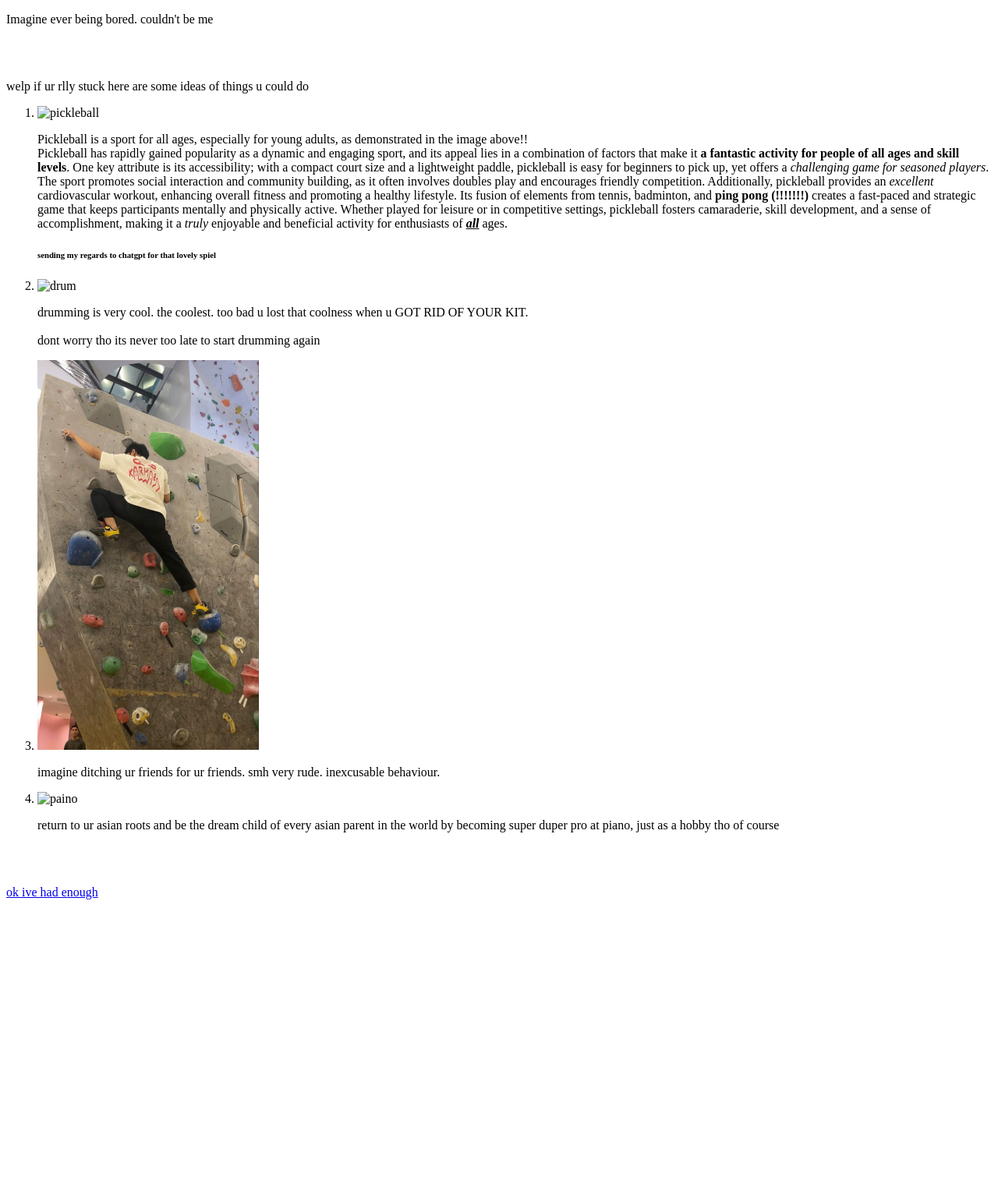
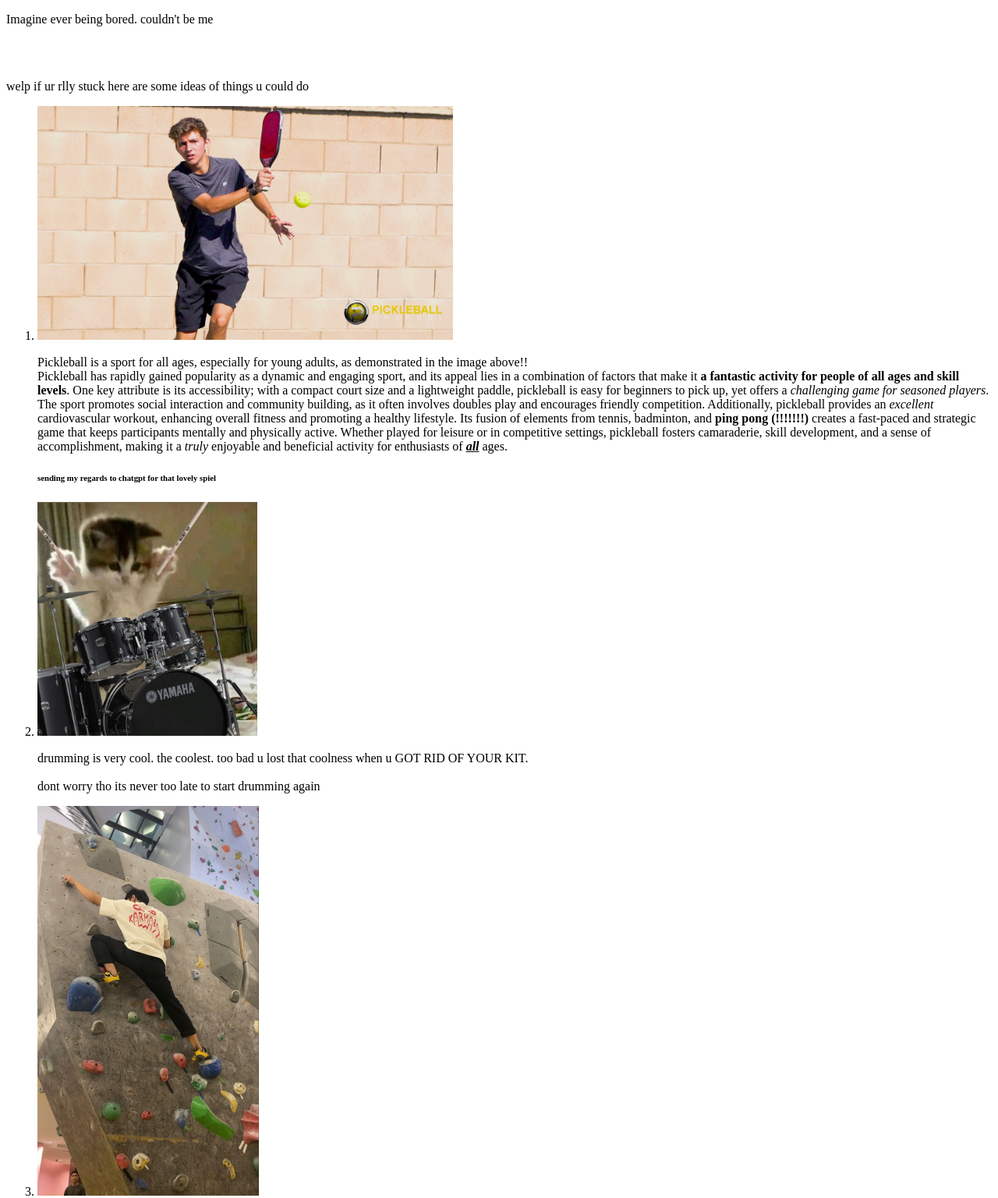
Before and after one commit to julie-yang/ripoff-therapy, a plain HTML site: page bored.html in a window 1280 px wide. Shown: the top 1537 px of the page at 78% size. Before the commit the page ends 1170 px from the top, so only its background shows below. Drawn offline with Linux system fonts and the light colour scheme.

Commit message:
Update bored.html

```diff
--- a/bored.html
+++ b/bored.html
@@ -13,7 +13,7 @@
 <ol>
 <li>
 <section>
-<img src="pball.jpg" alt="pickleball" height=300px>
+<img src="pic-pickleball.jpg" alt="pickleball" height=300px>
 <p>Pickleball is a sport for all ages, especially for young adults, as demonstrated in the image above!!
 <br>
 Pickleball has rapidly gained popularity as a dynamic and engaging sport, and its appeal lies in a combination of factors that make it <strong>a fantastic activity for people of all ages and skill levels</strong>. One key attribute is its accessibility; with a compact court size and a lightweight paddle, pickleball is easy for beginners to pick up, yet offers a <i>challenging game for seasoned players</i>. The sport promotes social interaction and community building, as it often involves doubles play and encourages friendly competition. Additionally, pickleball provides an <i>excellent</i> cardiovascular workout, enhancing overall fitness and promoting a healthy lifestyle. Its fusion of elements from tennis, badminton, and <b>ping pong (!!!!!!!)</b> creates a fast-paced and strategic game that keeps participants mentally and physically active. Whether played for leisure or in competitive settings, pickleball fosters camaraderie, skill development, and a sense of accomplishment, making it a <i>truly</i> enjoyable and beneficial activity for enthusiasts of <u><i><b>all</b></i></u> ages.</p>
@@ -22,7 +22,7 @@ Pickleball has rapidly gained popularity as a dynamic and engaging sport, and it
 </li>
 
 <li>
-<img src="drum.jpg" alt="drum" height=300px>
+<img src="pic-drum.jpg" alt="drum" height=300px>
 <p>drumming is very cool. the coolest. too bad u lost that coolness when u GOT RID OF YOUR KIT. <br><br> dont worry tho its never too late to start drumming again</p>
 </li>
 
@@ -32,7 +32,7 @@ Pickleball has rapidly gained popularity as a dynamic and engaging sport, and it
 </li>
 
 <li>
-<img src="piano.jpg" alt="paino" height=500px>
+<img src="pic-piano.jpg" alt="paino" height=500px>
 <p>return to ur asian roots and be the dream child of every asian parent in the world by becoming super duper pro at piano, just as a hobby tho of course</p>
 </li>
 
```
